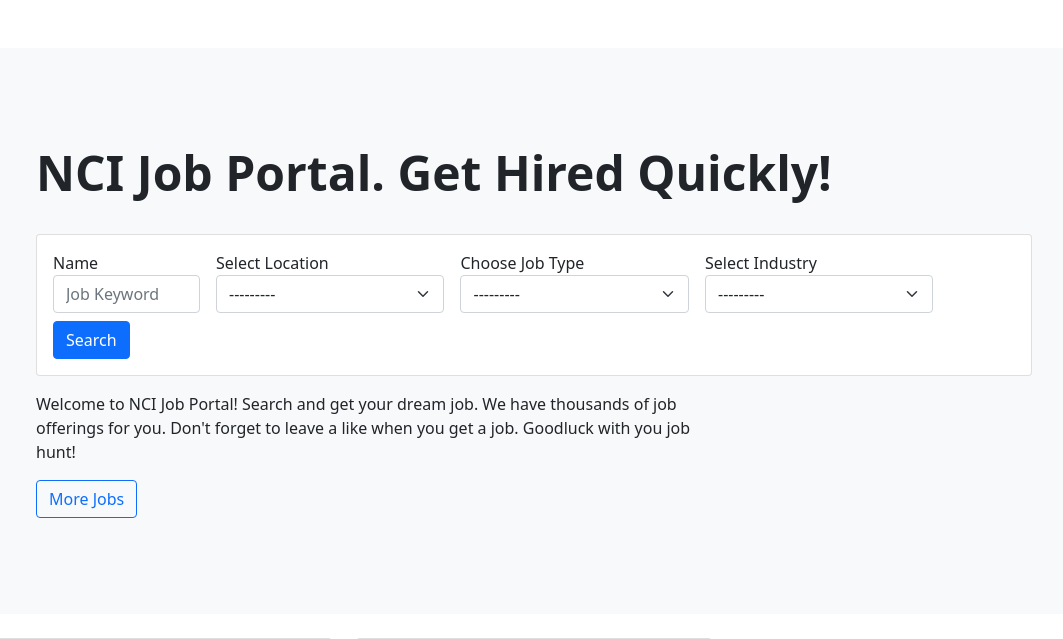
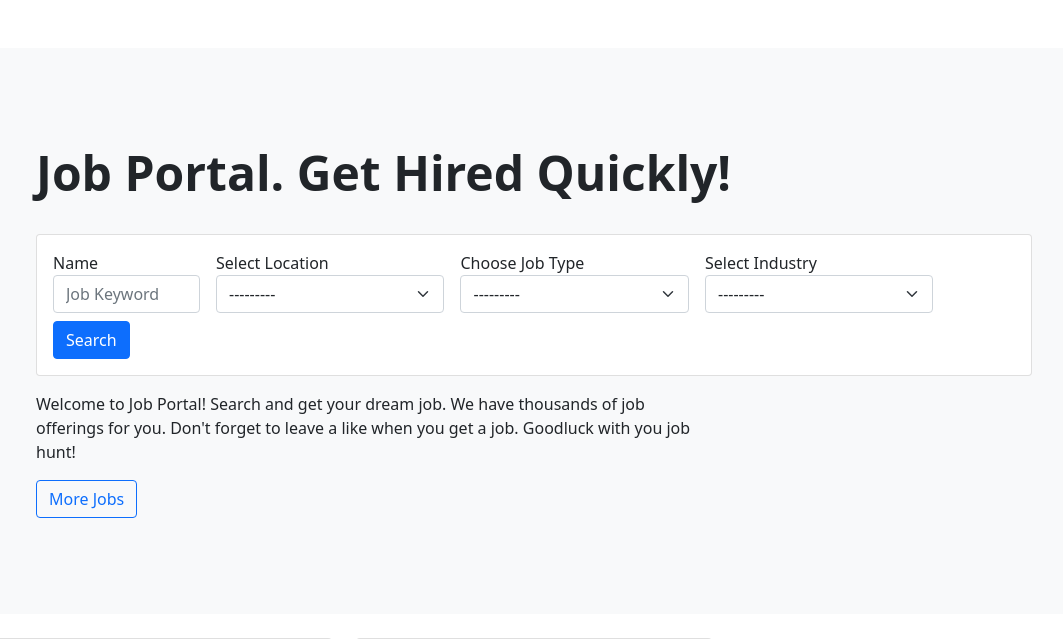
Before and after one commit to ChethanNCI/django_project, a Django app: page / in a window 1280 px wide. Shown: the part 56-695 px from the top of the page, without its empty margins (106-1169 px from the left). Run offline with Django 4.2, Linux system fonts and the light colour scheme; data comes from the database, SQL or seed files in the repository; some libraries are stand-ins or nearby versions.

Commit message:
changed in home.html to test

```diff
--- a/templates/website/home.html
+++ b/templates/website/home.html
@@ -7,7 +7,7 @@
 <section>
     <div class="p-5 mb-4 bg-light rounded-3">
         <div class="container-fluid py-5">
-            <h2 class="display-5 fw-bold">NCI Job Portal. Get Hired Quickly!</h2> <br>
+            <h2 class="display-5 fw-bold">Job Portal. Get Hired Quickly!</h2> <br>
 
             <div class="card">
                 <div class="card-body">
@@ -36,7 +36,7 @@
                 </div>
             </div>
             <p class="col-md-8 fs-6 mt-3">
-                Welcome to NCI Job Portal! Search and get your dream job. We have thousands of job
+                Welcome to Job Portal! Search and get your dream job. We have thousands of job
                 offerings for you. Don't forget to leave a like when you get a job. Goodluck with you job
                 hunt!
             </p>
```
